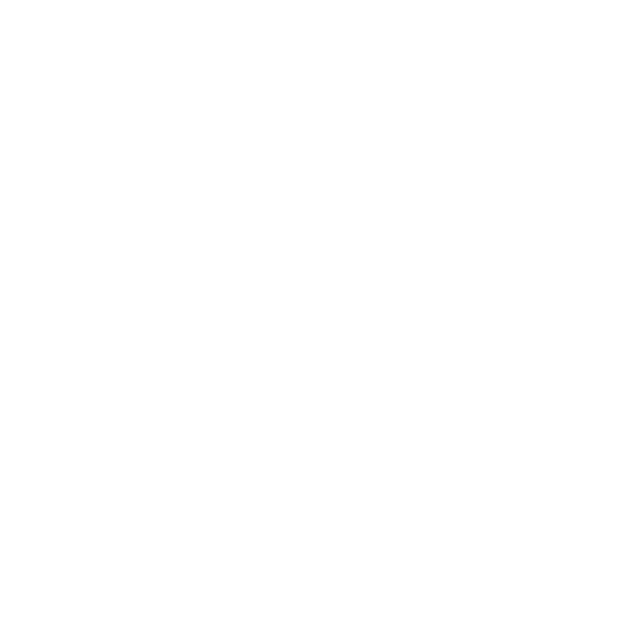
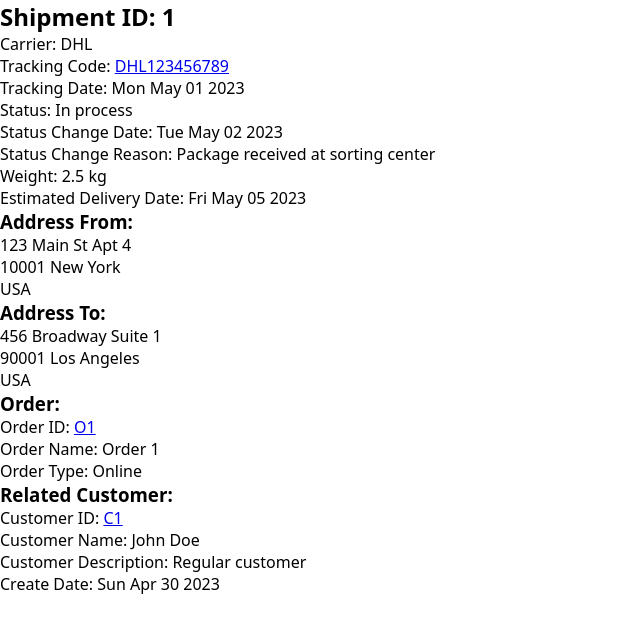
Before and after one commit to Bqnic/ht-shipment-tracking, a React (Vite) app: page /shipmentTracking/1 in a window 1280 px wide. Before the commit this address had no page. Shown: the top 632 px of the page, without its empty margins (0-640 px from the left). Built offline with nearby package versions, Linux system fonts and the light colour scheme.

Commit message:
add viewing details

```diff
--- a/src/App.tsx
+++ b/src/App.tsx
@@ -1,5 +1,6 @@
 import { Navigate, Route, Routes } from "react-router-dom";
 import Tracking from "./Tracking.tsx";
+import DetailedShipment from "./DetailedShipment.tsx";
 
 export default function App() {
   return (
@@ -7,10 +8,10 @@
       <Routes>
         <Route
           path="/"
-          element={<Navigate to="shipmentTracking"></Navigate>}
+          element={<Navigate to="shipmentTracking/"></Navigate>}
         ></Route>
         <Route path="shipmentTracking" element={<Tracking></Tracking>} />
-        <Route path="shipmentTracking/{id}" element={<Tracking></Tracking>} />
+        <Route path="/shipmentTracking/:id" element={<DetailedShipment />} />
       </Routes>
     </>
   );
--- a/src/DetailedShipment.tsx
+++ b/src/DetailedShipment.tsx
@@ -1,3 +1,88 @@
+import { useParams } from "react-router-dom";
+import { shipments } from "./assets/mockShipment";
+
 export default function DetailedShipment() {
-  return <h1>raah</h1>;
+  const shipmentID = useParams();
+  const index: number = shipments.findIndex((s) => s.id === shipmentID.id);
+  const shipment = shipments[index];
+
+  return (
+    <>
+      <div className="shipment-wrapper">
+        <div key={index} className="shipment">
+          <h2>Shipment ID: {shipment.id}</h2>
+          <p>Carrier: {shipment.carrier}</p>
+          <p>
+            Tracking Code:{" "}
+            <a
+              href={shipment.carrierTrackingUrl}
+              target="_blank"
+              rel="noopener noreferrer"
+            >
+              {shipment.trackingCode}
+            </a>
+          </p>
+          <p>Tracking Date: {shipment.trackingDate.toDateString()}</p>
+          <p>Status: {shipment.status}</p>
+          <p>Status Change Date: {shipment.statusChangeDate.toDateString()}</p>
+          <p>Status Change Reason: {shipment.statusChangeReason}</p>
+          <p>Weight: {shipment.weight.toString()} kg</p>
+          <p>
+            Estimated Delivery Date:{" "}
+            {shipment.estimatedDeliveryDate.toDateString()}
+          </p>
+
+          <h3>Address From:</h3>
+          <p>
+            {shipment.addressFrom.streetNr} {shipment.addressFrom.streetName}{" "}
+            {shipment.addressFrom.streetSuffix}
+          </p>
+          <p>
+            {shipment.addressFrom.postcode} {shipment.addressFrom.city}
+          </p>
+          <p>{shipment.addressFrom.country}</p>
+
+          <h3>Address To:</h3>
+          <p>
+            {shipment.addressTo.streetNr} {shipment.addressTo.streetName}{" "}
+            {shipment.addressTo.streetSuffix}
+          </p>
+          <p>
+            {shipment.addressTo.postcode} {shipment.addressTo.city}
+          </p>
+          <p>{shipment.addressTo.country}</p>
+
+          <h3>Order:</h3>
+          <p>
+            Order ID:{" "}
+            <a
+              href={shipment.order.href}
+              target="_blank"
+              rel="noopener noreferrer"
+            >
+              {shipment.order.id}
+            </a>
+          </p>
+          <p>Order Name: {shipment.order.name}</p>
+          <p>Order Type: {shipment.order.referredType}</p>
+
+          <h3>Related Customer:</h3>
+          <p>
+            Customer ID:{" "}
+            <a
+              href={shipment.relatedCustomer.href}
+              target="_blank"
+              rel="noopener noreferrer"
+            >
+              {shipment.relatedCustomer.id}
+            </a>
+          </p>
+          <p>Customer Name: {shipment.relatedCustomer.name}</p>
+          <p>Customer Description: {shipment.relatedCustomer.description}</p>
+
+          <p>Create Date: {shipment.createDate.toDateString()}</p>
+        </div>
+      </div>
+    </>
+  );
 }
--- a/src/Shipments.tsx
+++ b/src/Shipments.tsx
@@ -45,7 +45,7 @@
           </div>
           <div className="shipment-btns">
             <button
-              onClick={() => navigate(`shipmentTracking/${shipment.id}`)}
+              onClick={() => navigate(`/shipmentTracking/${shipment.id}`)}
               id="detail-btn"
             >
               View details
```
